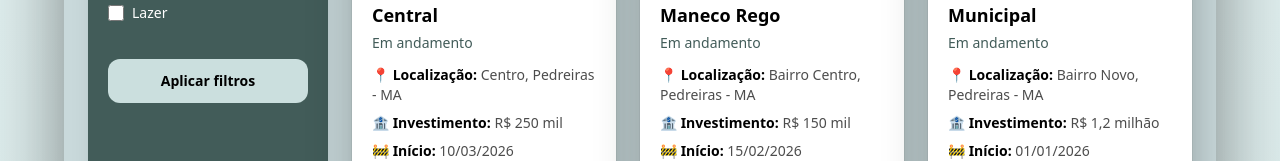
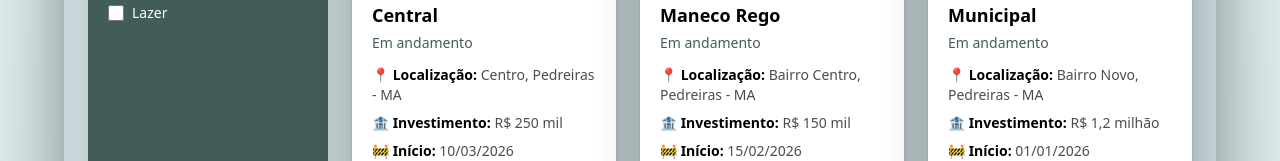
Before and after one commit to TornadoP/Cidade-Em-Progresso, a Next.js app: page /rotas/obras in a window 1280 px wide. Shown: the part 405-566 px from the top of the page. Built offline with nearby package versions, Linux system fonts and the light colour scheme.

Commit message:
deletando botão aplicar filtros

```diff
--- a/app/rotas/obras/page.tsx
+++ b/app/rotas/obras/page.tsx
@@ -219,10 +219,6 @@ function ObrasContent() {
                   Lazer
                 </label>
               </div>
-
-              <button className="mt-4 w-full rounded-xl bg-[#CBDfde] px-4 py-3 text-sm font-semibold text-black transition hover:bg-white">
-                Aplicar filtros
-              </button>
             </div>
           </aside>
 
```
